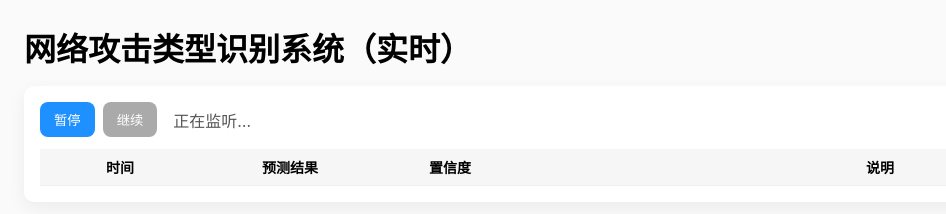
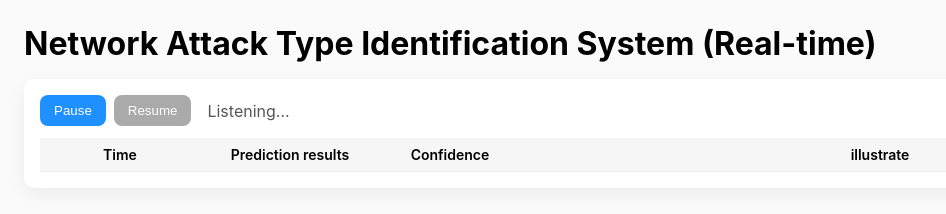
Before and after one commit to Congyaob/The-IDS, a plain HTML site: page ids/frontend/index.html in a window 1280 px wide. Shown: the whole page, without its empty margins (0-946 px from the left). Drawn offline with Linux system fonts and the light colour scheme; files that its build step writes are made by us from their sources; no server answers; files whose address does not match are found by name.

Commit message:
index.html

```diff
--- a/ids/frontend/index.html
+++ b/ids/frontend/index.html
@@ -1,29 +1,29 @@
 <!doctype html>
-<html lang="zh-CN">
+<html lang="en_US">
 <head>
     <meta charset="utf-8" />
-    <title>网络攻击类型识别系统 — 实时监控</title>
+    <title>Network attack type identification system — real-time monitoring</title>
     <link rel="stylesheet" href="/static/style.css">
 </head>
 <body>
-    <h1>网络攻击类型识别系统（实时）</h1>
+    <h1>Network Attack Type Identification System (Real-time)</h1>
 
     <div id="banner" class="banner hidden"></div>
 
     <section class="container">
         <div class="toolbar">
-            <button id="pauseBtn">暂停</button>
-            <button id="resumeBtn" disabled>继续</button>
-            <span id="status">正在监听…</span>
+            <button id="pauseBtn">Pause</button>
+            <button id="resumeBtn" disabled>Resume</button>
+            <span id="status">Listening...</span>
         </div>
 
         <table id="feed">
             <thead>
                 <tr>
-                    <th style="width:140px;">时间</th>
-                    <th style="width:160px;">预测结果</th>
-                    <th style="width:120px;">置信度</th>
-                    <th>说明</th>
+                    <th style="width:140px;">Time</th>
+                    <th style="width:160px;">Prediction results</th>
+                    <th style="width:120px;">Confidence</th>
+                    <th>illustrate</th>
                 </tr>
             </thead>
             <tbody id="feedBody">
```
